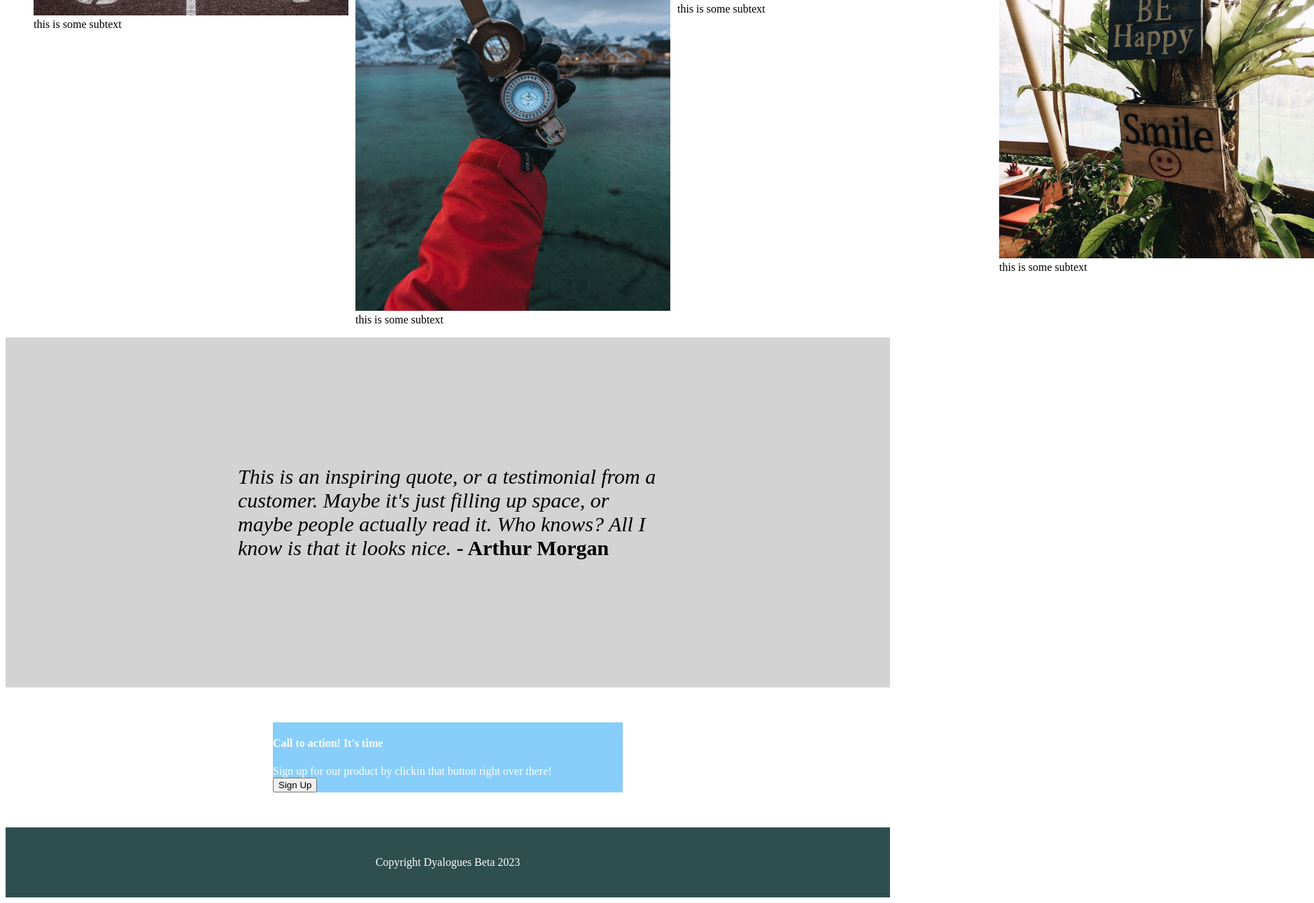
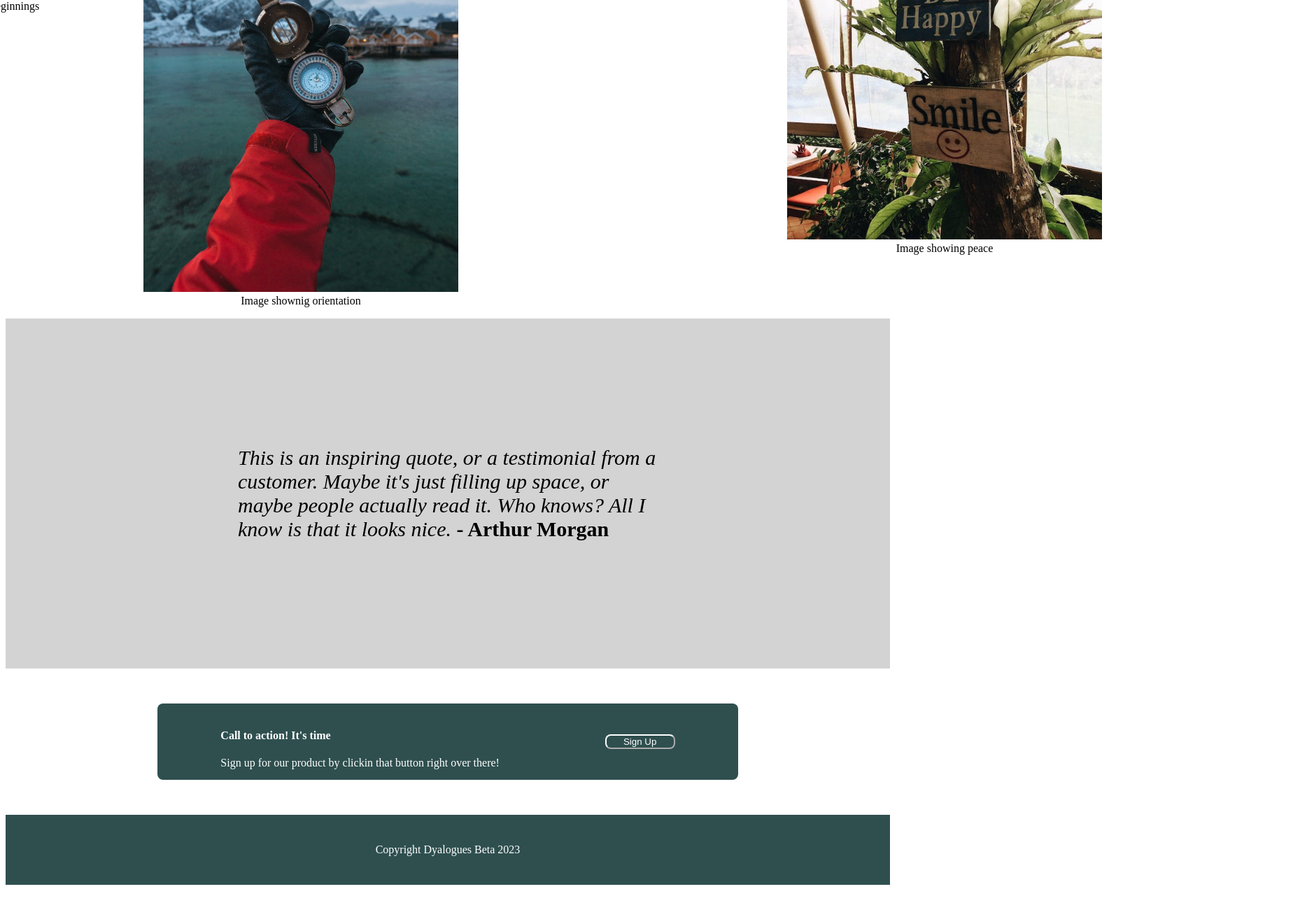
Before and after one commit to CollanJF/Landing-Page, a plain HTML site: page index.html in a window 1280 px wide. Shown: the part 815-2105 px from the top of the page at 70% size, 1878 px wide, since content can reach past the window. Drawn offline with Linux system fonts and the light colour scheme.

Commit message:
Format promotion box, buttons, image text.

```diff
--- a/index.html
+++ b/index.html
@@ -10,18 +10,18 @@
 <body>
   <div class="Header-container">
       <div class="Header-top">
-          <div><H3>Dyalogues Beta</H3></div>
+          <div><H2>Dyalogues Beta</H2></div>
           <div class="right-links-Header">
               <ul>
-                  <li>About Us</li>
-                  <li>Meet our team</li>
-                  <li>Log In</li>
+                  <li><a>About Us</a></li>
+                  <li><a>Meet our team</a></li>
+                  <li><a>Log In</a></li>
               </ul>
           </div>
       </div>
       <div class="Header-content">
           <div class="content-text">
-            <div><h2>Clarity in 3 minutes</h2></div>
+            <div><h1>Clarity in 3 minutes</h1></div>
             <div>This website has some subtext that goes here udner the main title. It's a smaller font and color is lower contrast. This is a sample webpage for the Dyalogues Beta. It is also practice for John's FlexBox abilities.</div>
             <div class="button">
                 <button>Sign Up</button>
@@ -36,19 +36,19 @@
         <ul>
           <li>
               <img src="./Images/first.jpeg" alt="starting line">
-              <div class="image-text">this is some subtext</div>
+              <div class="image-text">Image showing beginnings</div>
           </li>
           <li>
               <img src="./Images/Second.jpeg" alt="compass">
-              <div class="image-text">this is some subtext</div>
+              <div class="image-text">Image shownig orientation</div>
           </li>
           <li>
               <img src="./Images/third.jpeg" alt="Danger">
-              <div class="image-text">this is some subtext</div>
+              <div class="image-text">Image showing adversity</div>
           </li>
           <li>
               <img src="./Images/fourth.jpeg" alt="Peace">
-              <div class="image-text">this is some subtext</div>
+              <div class="image-text">Image showing peace</div>
           </li>
         </ul>
       </div>
@@ -57,13 +57,15 @@
       <div id="quote"><em>This is an inspiring quote, or a testimonial from a customer. Maybe it's just filling up space, or maybe people actually read it. Who knows? All I know is that it looks nice.</em> <strong>- Arthur Morgan</strong></div>
   </div>
   <div class="Promotional-container">
-      <div class="Promotion-box">
-        <div><h4>Call to action! It's time</h4></div>
-        <div>Sign up for our product by clickin that button right over there!</div>
+    <div class="Promotion-box">
+        <div class="Promotion-text">
+            <div><h4>Call to action! It's time</h4></div>
+            <div>Sign up for our product by clickin that button right over there!</div>
+        </div>
         <div class="button">
             <button>Sign Up</button>
         </div>
-      </div>
+    </div>
   </div>
   <div class="Footer-container">
     <div>Copyright Dyalogues Beta 2023</div>
--- a/style.css
+++ b/style.css
@@ -3,13 +3,23 @@
     color: white;
     padding-left: 300px;
     padding-right: 300px;
-    padding-bottom: 150px;
+    padding-bottom: 100px;
 }
 
 .Header-top{
     display: flex;
     justify-content:space-between;
     flex:1;
+}
+
+.Random-information>H2{
+    display: flex;
+    justify-content: center;
+}
+
+.images-container{
+    display: flex;
+    justify-content: center;
 }
 
 ul{
@@ -21,7 +31,10 @@ ul{
 .Header-content{
     display: flex;
     justify-content: space-between;
-    flex:1;
+}
+
+h1{
+    width: 300px;
 }
 
 .content-text{
@@ -34,9 +47,6 @@ img{
     width: 450px;
 }
 
-.Random-information{
-
-}
 
 .Quote-container{
     background-color: lightgray;
@@ -58,11 +68,24 @@ img{
 }
 
 .Promotion-box{
-    background-color: lightskyblue;
+    background-color: darkslategray;
     color: white;
-    width: 500px;
+    width: 800px;
     height: auto;
     margin: 50px;
+    display: flex;
+    padding: 15px;
+    align-items: center;
+    justify-content: space-around;
+    border-radius: 8px;
+}
+
+button {
+    background-color: darkslategray;
+    border-color: white;
+    color: white;
+    width: 100px;
+    border-radius: 8px;
 }
 
 .Footer-container{
@@ -73,3 +96,8 @@ img{
     align-items: center;
     color: white;
 }
+
+.image-text{
+    display: flex;
+    justify-content: center;
+}
```
